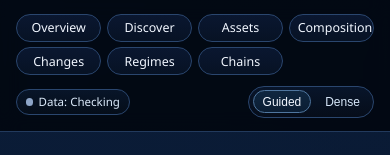
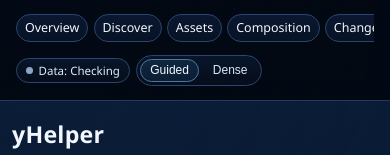
Before and after one commit to jorphex/yHelper, a Next.js app in the folder web/: page / in a window 390 px wide. Shown: the top 155 px of the page. Built offline with nearby package versions, Linux system fonts and the light colour scheme; no server answers.

Commit message:
ui: streamline mobile nav into horizontal scroll row

```diff
--- a/web/app/globals.css
+++ b/web/app/globals.css
@@ -1398,24 +1398,29 @@ input:focus-visible {
 
   .site-nav-links {
     width: 100%;
-    display: grid;
-    grid-template-columns: repeat(4, minmax(0, 1fr));
-    gap: 0.35rem;
+    display: flex;
+    flex-wrap: nowrap;
+    gap: 0.32rem;
+    overflow-x: auto;
+    -webkit-overflow-scrolling: touch;
+    scrollbar-width: thin;
+    padding-bottom: 0.12rem;
   }
 
   .site-controls {
     width: 100%;
     max-width: 100%;
-    justify-content: space-between;
+    justify-content: flex-start;
     align-items: center;
     gap: 0.4rem;
   }
 
   .site-nav-links a {
-    width: 100%;
+    flex: 0 0 auto;
     text-align: center;
     padding: 0.28rem 0.5rem;
     font-size: 0.78rem;
+    white-space: nowrap;
   }
 
   .audience-toggle {
@@ -1427,7 +1432,7 @@ input:focus-visible {
   }
 
   .freshness-badge {
-    max-width: 56%;
+    max-width: 52%;
     white-space: nowrap;
     overflow: hidden;
     text-overflow: ellipsis;
```
